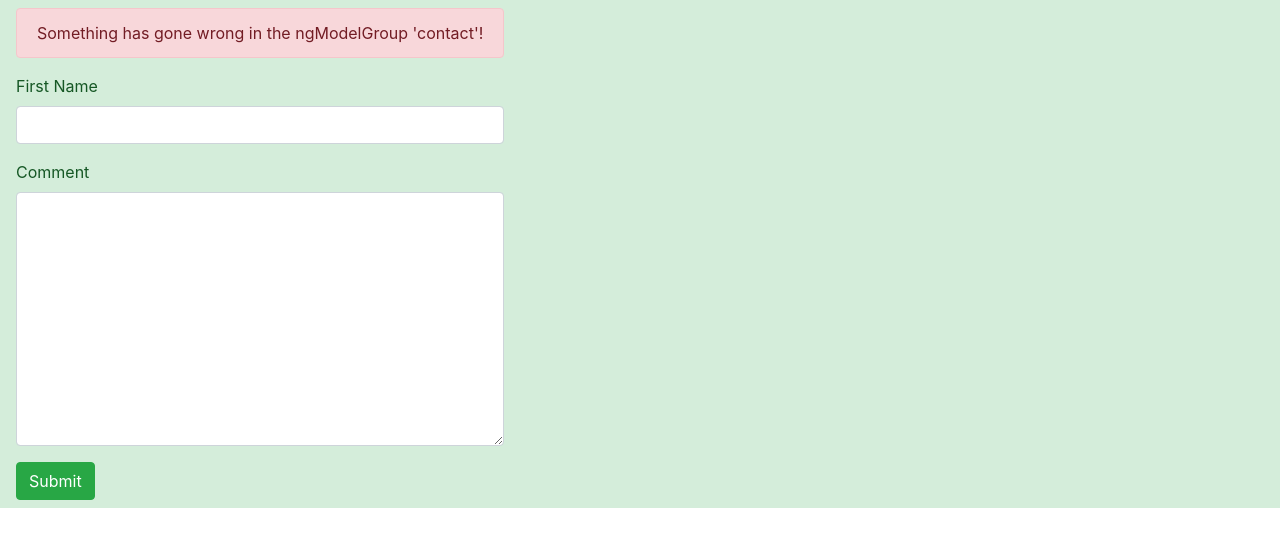
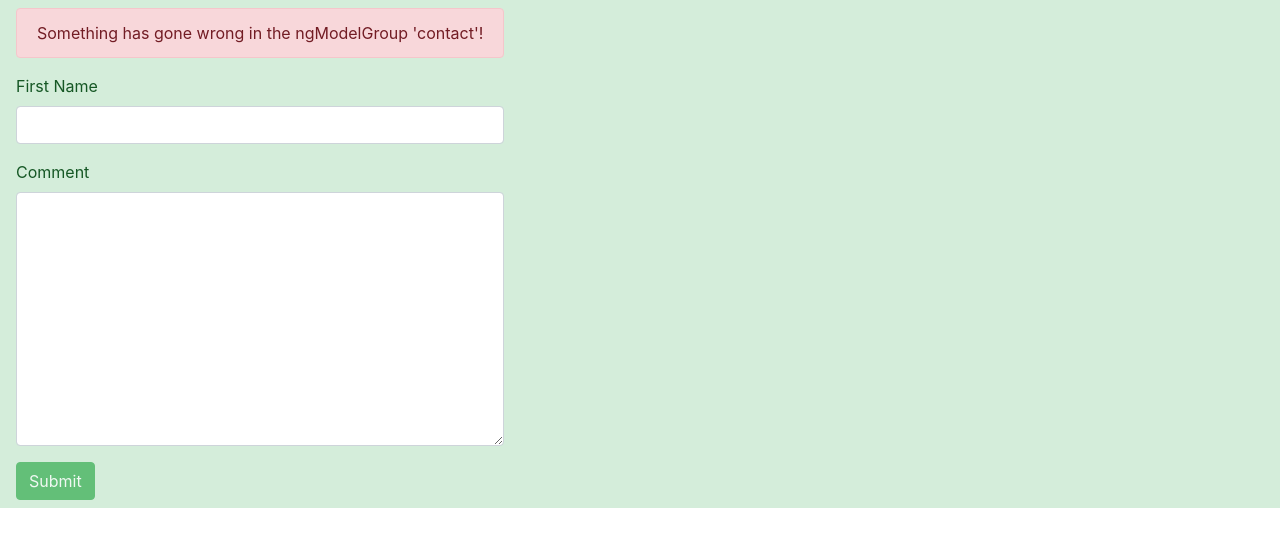
Before and after one commit to clgrogan/TemplateDrivenForms-NG, an Angular app: page / in a window 1280 px wide. Shown: the top 546 px of the page. Built offline with nearby package versions, Linux system fonts and the light colour scheme.

Commit message:
Submit button disabled property bound 2 form valid

```diff
--- a/src/app/contact-form/contact-form.component.html
+++ b/src/app/contact-form/contact-form.component.html
@@ -49,6 +49,8 @@
         class="form-control"
       ></textarea>
     </section>
-    <button class="btn btn-primary btn-success">Submit</button>
+    <button class="btn btn-primary btn-success" [disabled]="theForm.invalid">
+      Submit
+    </button>
   </form>
 </section>
```
